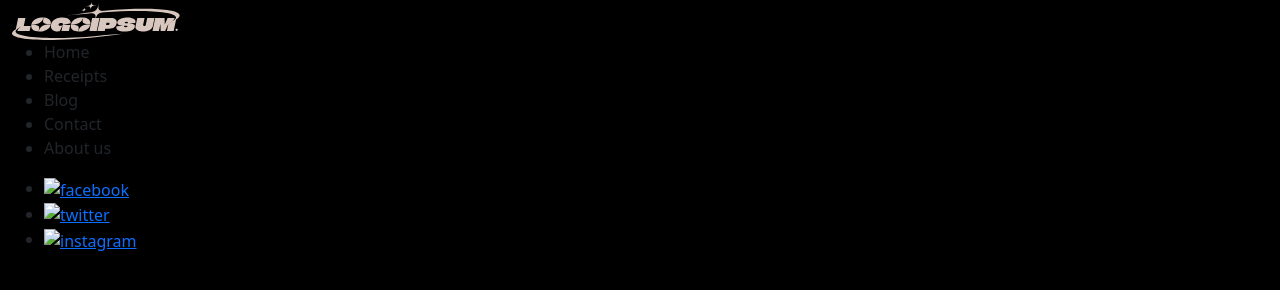
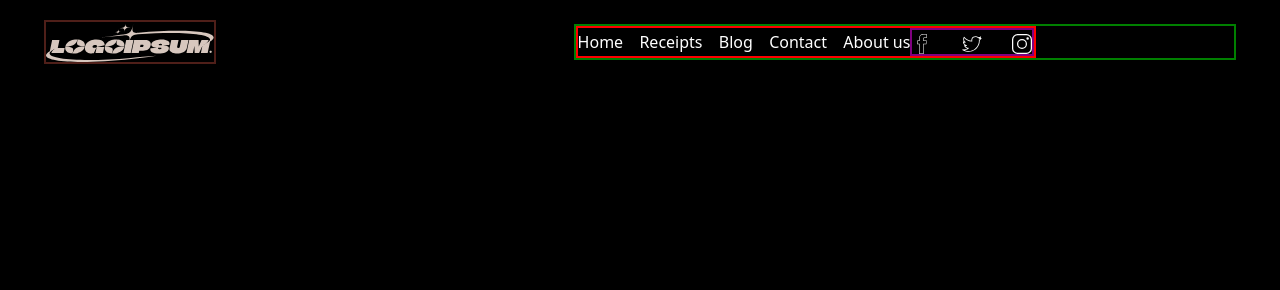
Before and after one commit to EricOnah/croissant, a plain HTML site: page index.html in a window 1280 px wide. Drawn offline with nearby package versions, Linux system fonts and the light colour scheme.

Commit message:
add navbar

```diff
--- a/index.html
+++ b/index.html
@@ -10,31 +10,30 @@
 </head>
 
 <body class="container-fluid container-main">
-    <section class="head">
+    <section class="head container-fluid">
         <div class="navigation">
-            <div class="log">
-                <a href="index.html"><img src="/resources/image/logo.svg" alt="logo"
-                        style="filter: invert(1) brightness(100%);"></a>
+            <div class="logo">
+                <a href="index.html"><img src="/resources/image/logo.svg" alt="logo"></a>
             </div>
             <div class="navigation-link">
                 <div class="navigation-link__links">
-                    <ul class="navi-links">
-                        <li>Home</li>
-                        <li>Receipts</li>
-                        <li>Blog</li>
-                        <li>Contact</li>
-                        <li>About us</li>
-                    </ul>
-                </div>
-                <div class="navigation-link__socials">
-                    <ul class="social-media">
-                        <li><a href="#"><img src="img/facebook.png" alt="facebook"></a></li>
-                        <li><a href="#"><img src="img/twitter.png" alt="twitter"></a></li>
-                        <li><a href="#"><img src="img/instagram.png" alt="instagram"></a></li>
-                    </ul>
+                    <div class="navi-links">
+                        <div class="link">Home</div>
+                        <div class="link">Receipts</div>
+                        <div class="link">Blog</div>
+                        <div class="link">Contact</div>
+                        <div class="link">About us</div>
+                    </div>
+                    <div class="navigation-link__socials">
+                        <div class="social"><a href="#"><img src="/resources/image/facebook.svg" alt="facebook"
+                                    class=" facebook"></a></div>
+                        <div class="social"><a href="#"><img src="/resources/image/twitter.svg" alt="twitter"
+                                    class="twitter"></a></div>
+                        <div class="social"><a href="#"><img src="/resources/image/instagram.svg" alt="instagram"
+                                    class="instagram"></a></div>
+                    </div>
                 </div>
             </div>
-        </div>
     </section>
 
 
--- a/style.css
+++ b/style.css
@@ -2,3 +2,69 @@
   background-color: black;
   height: 100vh;
 }
+
+.head {
+  display: flex;
+  flex-direction: column;
+}
+
+.navigation {
+  display: flex;
+  padding: 20px 20px;
+  align-items: center;
+  gap: 30%;
+}
+
+.logo {
+  align-self: flex-start;
+  filter: invert(1) brightness(100%);
+  border: 2px solid powderblue;
+}
+
+.navigation-link {
+  display: flex;
+  justify-content: space-between;
+  align-items: center;
+  width: 80%;
+  border: 2px solid green;
+}
+
+.navigation-link__links {
+  display: flex;
+  flex-direction: row;
+  justify-content: center;
+  border: 2px solid red;
+  align-items: center;
+  width: 70%;
+  align-self: flex-start;
+}
+
+.navi-links {
+  display: flex;
+  justify-content: space-between;
+  width: 100%;
+}
+
+.navigation-link__socials {
+  display: flex;
+  border: 2px solid purple;
+  gap: 30px;
+}
+
+.social {
+  filter: invert(1) brightness(100%);
+}
+
+.facebook,
+.twitter,
+.instagram {
+  width: 20px;
+}
+.navi-links {
+  color: white;
+  text-decoration: none;
+}
+li {
+  display: inline;
+  text-decoration: none;
+}
```
Also changed, not shown: resources/image/crois~1.png (added), resources/image/facebook.svg (added), resources/image/file (1)~1.png (added), resources/image/file (2)~1.png (added), resources/image/file (3)~1.png (added), resources/image/file (4)~1.png (added), resources/image/insta.svg (added), resources/image/instagram.svg (added), resources/image/twitter.svg (added).
